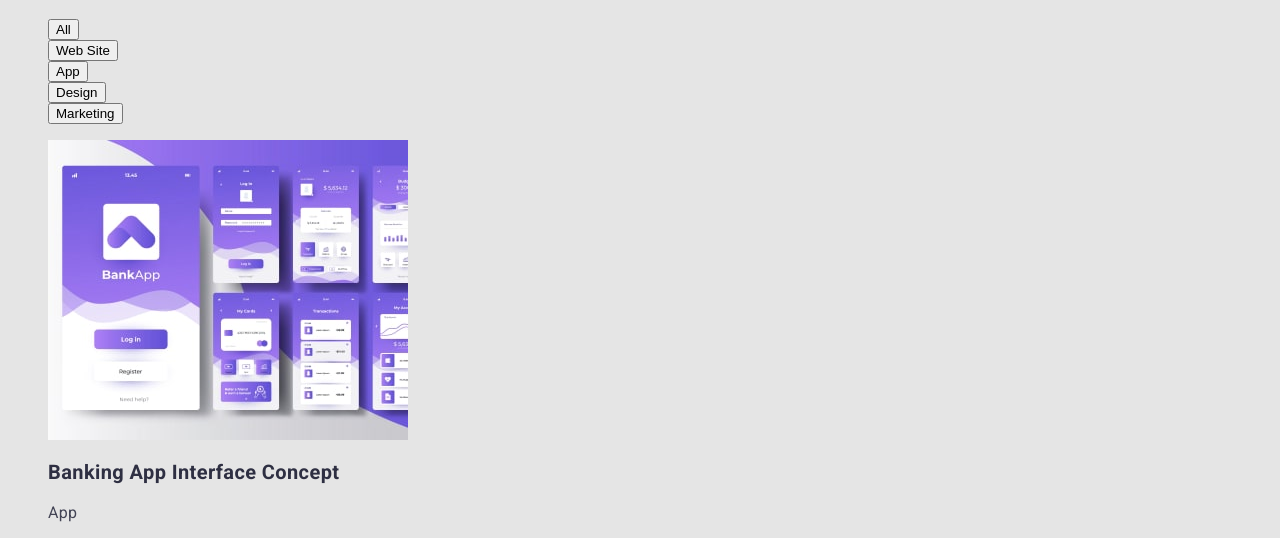
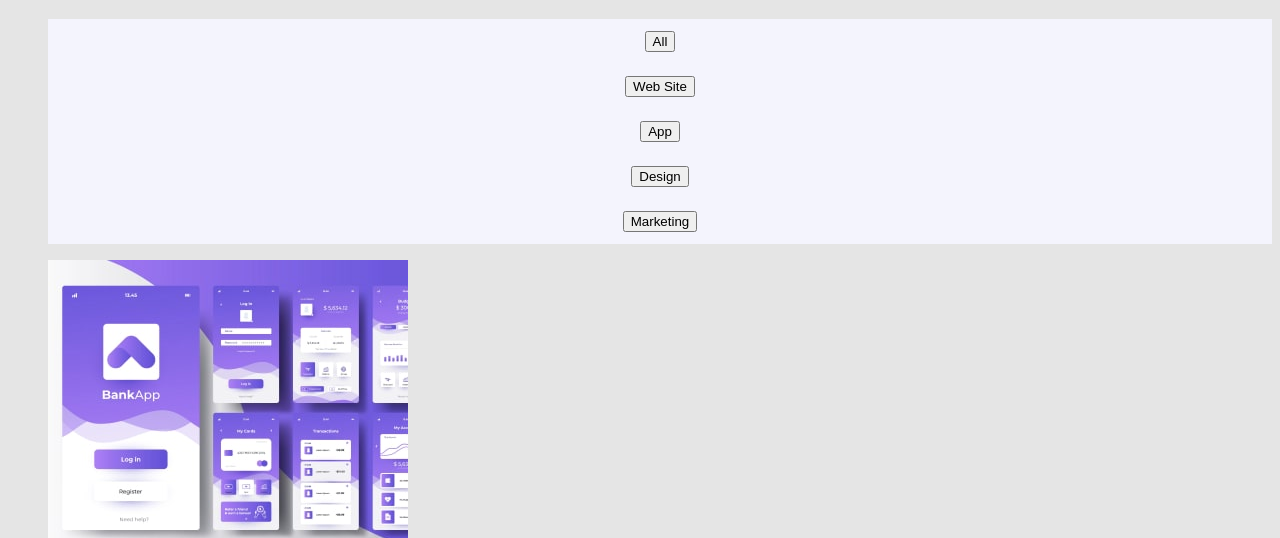
Before and after one commit to Devochka777/goit-markup-hw-02, a plain HTML site: page portfolio.html in a window 1280 px wide. Shown: the part 241-779 px from the top of the page. Drawn offline with Linux system fonts and the light colour scheme.

Commit message:
Update styles.css

```diff
--- a/css/styles.css
+++ b/css/styles.css
@@ -220,7 +220,7 @@ padding: 0px;
 .list {
 }
 
-.button-button {
+.button {
 display: flex;
 flex-direction: row;
 justify-content: center;
```
